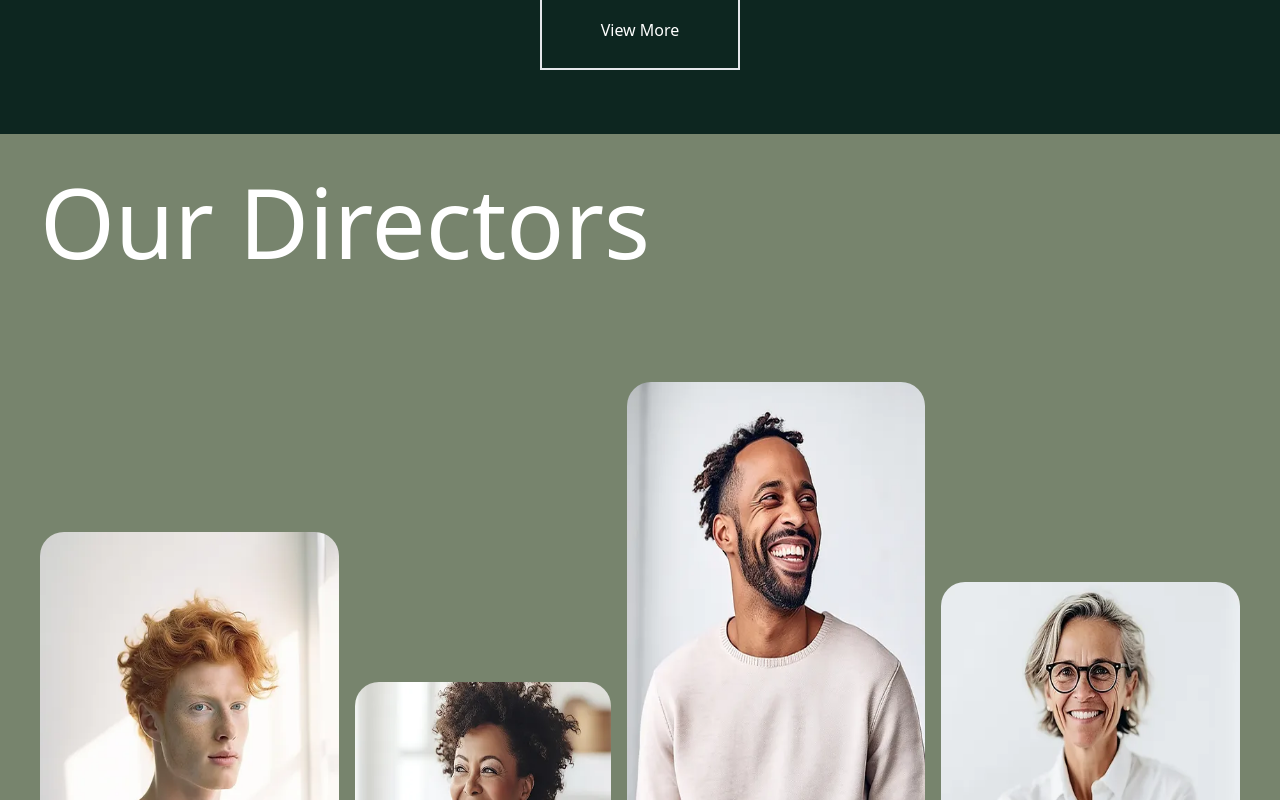
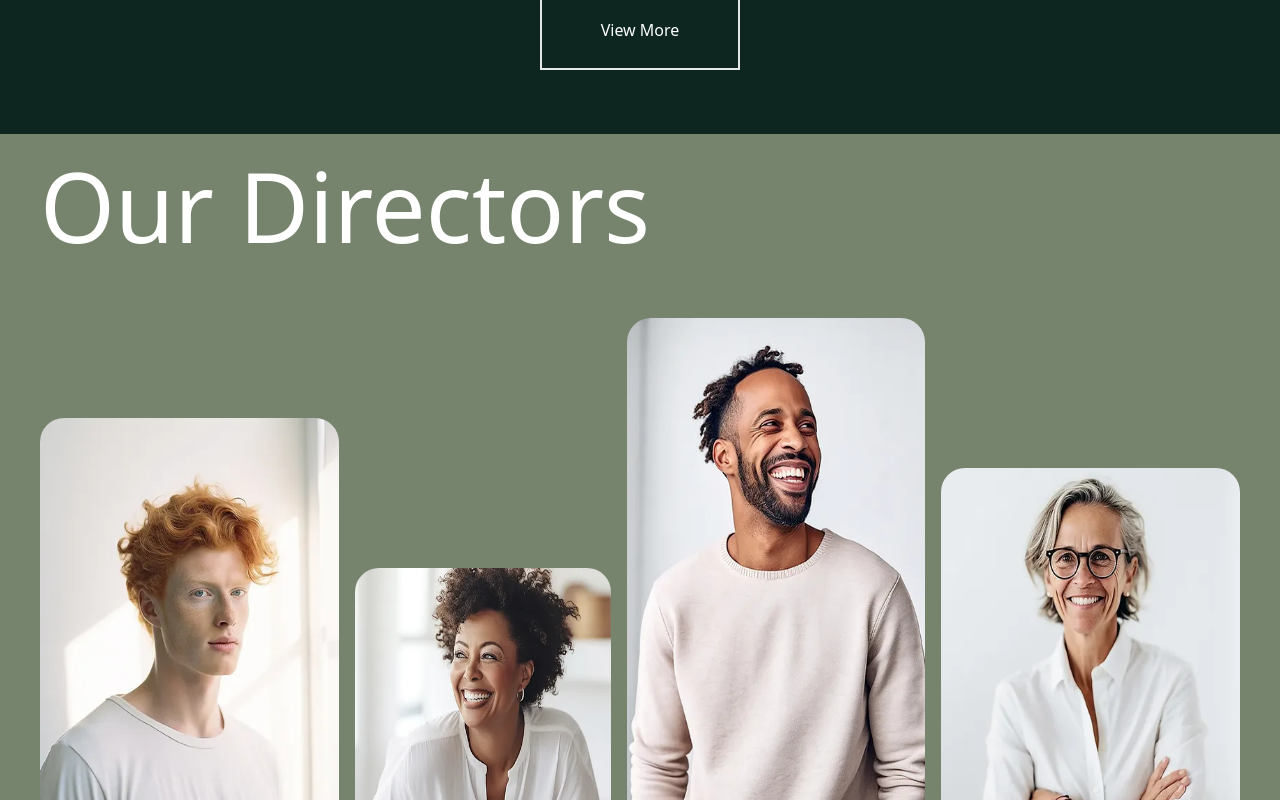
Before and after one commit to Manu-Madhu/GCCOS_Website, a React (Vite) app: page / in a window 1280 px wide. Shown: the part 6180-6980 px from the top of the page. Built offline with nearby package versions, Linux system fonts and the light colour scheme.

Commit message:
design issue resolved

```diff
--- a/src/Sections/Directors.jsx
+++ b/src/Sections/Directors.jsx
@@ -5,9 +5,9 @@ import dir4 from '../assets/Images/dir4.webp'
 
 const Directors = () => {
   return (
-    <div className="lg:h-auto lg:pb-10 bg-[#77846d] lg:px-10 lg:pt-10 text-white">
+    <div className="lg:h-auto lg:pb-10 bg-[#77846d] lg:px-10 lg:pt-6 text-white">
         <p className='text-8xl font font-medium'>Our Directors</p>
-        <div className='lg:mt-28 flex flex-row gap-4 items-end'>
+        <div className='lg:mt-16 flex flex-row gap-4 items-end justify-center'>
             <div className='flex flex-col'>
                 <img src={dir1} alt="" className='lg:h-[450px] lg:w-[350px] rounded-3xl' />
                 <div className='lg:mt-8 flex flex-col gap-4'>
@@ -29,7 +29,7 @@ const Directors = () => {
                 </div>
             </div>
             <div className='flex flex-col'>
-                <img src={dir3} alt="" className='lg:h-[600px] lg:w-[350px] rounded-3xl' />
+                <img src={dir3} alt="" className='lg:h-[550px] lg:w-[350px] rounded-3xl' />
                 <div className='lg:mt-8 flex flex-col gap-4'>
                     <p className='lg:text-2xl font-medium'>Alex Smith</p>
                     <div className='flex flex-col gap-1'>
```
